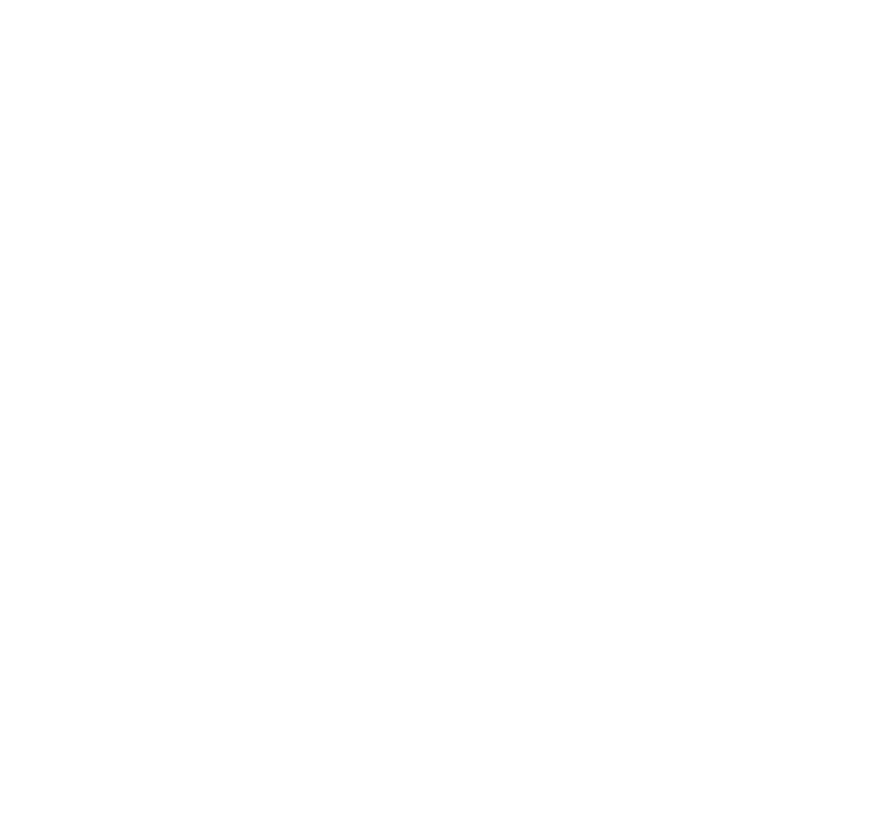
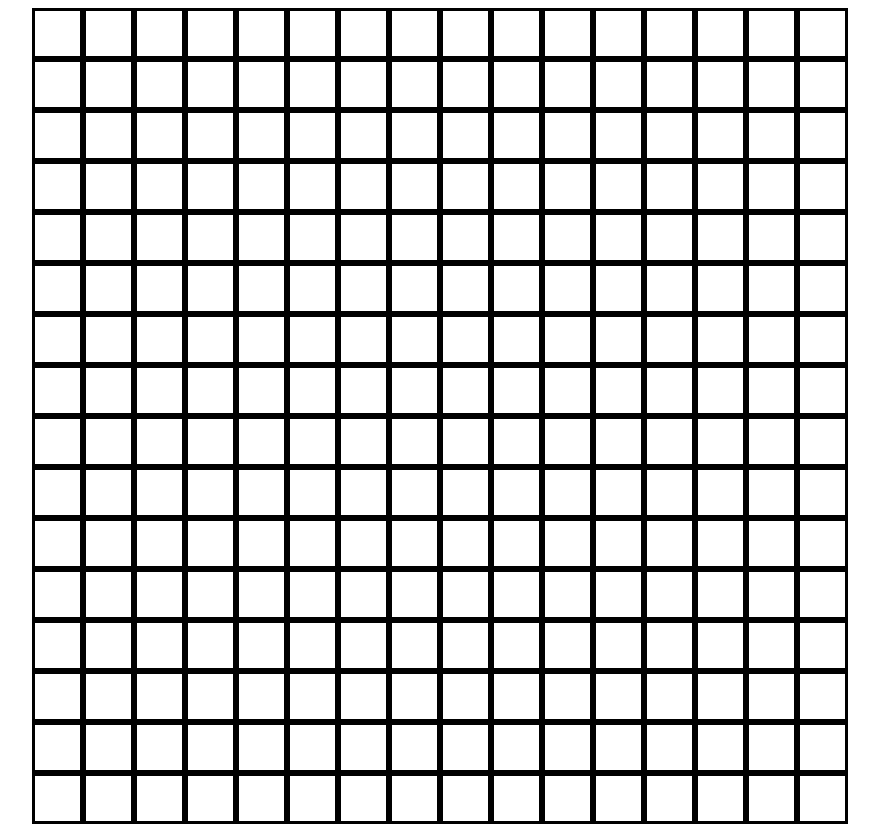
Before and after one commit to Derek-Lim/etch-a-sketch, a plain HTML site: page index.html in a window 1280 px wide. Shown: the whole page, without its empty margins (200-1079 px from the left). Before the commit the page ends 800 px from the top, so only its background shows below. Drawn offline with Linux system fonts and the light colour scheme.

Commit message:
Create 16x16 square divs

```diff
--- a/index.html
+++ b/index.html
@@ -7,5 +7,6 @@
         <script src="javascript.js" defer></script>
     </head>
     <body>
+        <div class="container"></div>
     </body>
 </html>
--- a/javascript.js
+++ b/javascript.js
@@ -0,0 +1,23 @@
+const body = document.querySelector('body');
+const container = document.querySelector('div');
+
+//create 16 div's
+const row = [];
+for (i = 0; i < 16; i++) {
+    row[i] = document.createElement('div');
+    row[i].classList.add('row');
+    row[i].setAttribute('style', 'display: flex; justify-content: center;');
+    container.append(row[i]);
+}
+
+//add 16 div's to each div
+row.forEach(create16Divs);
+
+function create16Divs() {
+    const div = [];
+    for (i = 0; i < 16; i++) {
+        div[i] = document.createElement('div');
+        div[i].setAttribute('style', 'height: 45px; width: 45px; border: solid black')
+        row[i].append(div[i]);
+    }
+}
```
